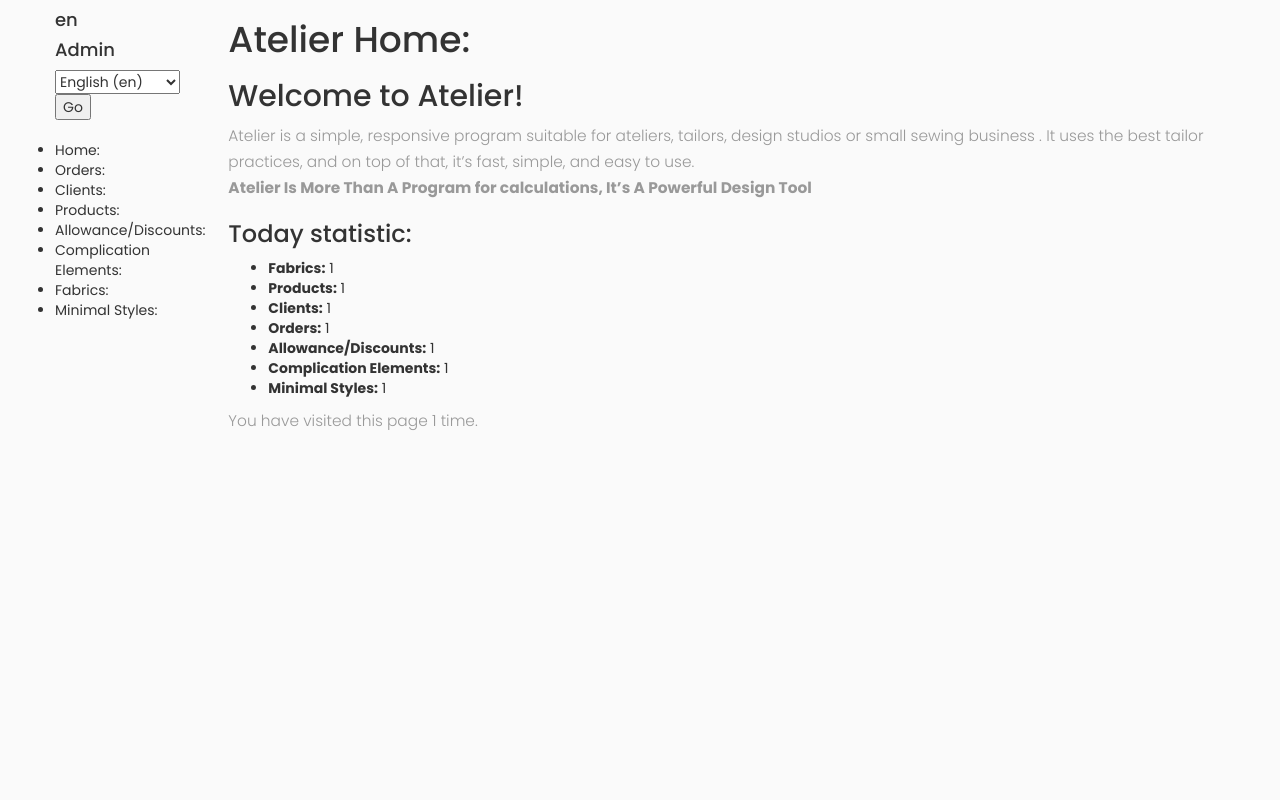
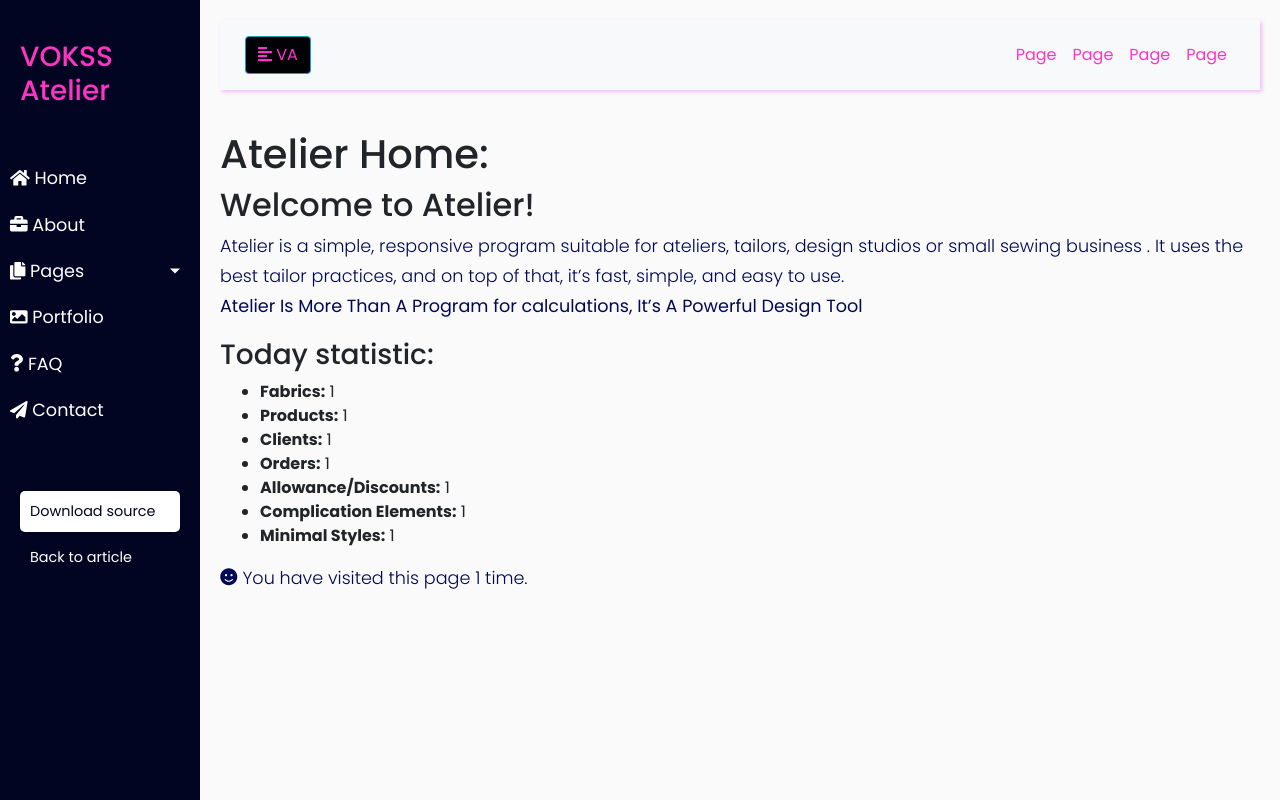
Before and after one commit to Vitamal/vokss, a Django app: template atelier/templates/atelier/index.html in a window 1280 px wide. Run offline with Django 3.2, Linux system fonts and the light colour scheme; the template is opened without the code that fills it: most values are stand-ins (such as "Sample title", 1, 10 or a date in 2020); some libraries are stand-ins or nearby versions.

Commit message:
also one work time with html :)

```diff
--- a/atelier/static/atelier/style.css
+++ b/atelier/static/atelier/style.css
@@ -1,8 +1,8 @@
 /*
     DEMO STYLE
 */
+@import "https://fonts.googleapis.com/css?family=Poppins:300,400,500,600,700";
 
-@import "https://fonts.googleapis.com/css?family=Poppins:300,400,500,600,700";
 body {
     font-family: 'Poppins', sans-serif;
     background: #fafafa;
@@ -13,7 +13,7 @@ p {
     font-size: 1.1em;
     font-weight: 300;
     line-height: 1.7em;
-    color: #999;
+    color: #010854;
 }
 
 a,
@@ -23,14 +23,24 @@ a:focus {
     text-decoration: none;
     transition: all 0.3s;
 }
+.sidebar-header {
+    color: #ff34c2;
+}
+.btn{
+    color: #ff34c2;
+        background: #010205;
 
+}
 .navbar {
     padding: 15px 10px;
-    background: #fff;
+    background: #c4c2ff;
     border: none;
     border-radius: 0;
     margin-bottom: 40px;
-    box-shadow: 1px 1px 3px rgba(0, 0, 0, 0.1);
+    box-shadow: 2px 2px 4px rgba(207, 0, 237, 0.25);
+}
+.nav-link {
+    color: #ff34c2 !important;
 }
 
 .navbar-btn {
@@ -39,12 +49,12 @@ a:focus {
     border: none;
 }
 
-.line {
-    width: 100%;
-    height: 1px;
-    border-bottom: 1px dashed #ddd;
-    margin: 40px 0;
-}
+/*.line {*/
+    /*width: 100%;*/
+    /*height: 1px;*/
+    /*border-bottom: 1px dashed #010522;*/
+    /*margin: 40px 0;*/
+/*}*/
 
 i,
 span {
@@ -57,53 +67,25 @@ span {
 
 .wrapper {
     display: flex;
-    width: 100%;
     align-items: stretch;
 }
 
 #sidebar {
-    min-width: 250px;
-    max-width: 250px;
-    position: fixed;
-    top: 0;
-    left: 0;
-    height: 100vh;
-    /* top layer */
-    z-index: 999;
-    background: #7386D5;
+    /*min-width: 250px;*/
+    /*max-width: 250px;*/
+    height: 100%; /* Full-height: remove this if you want "auto" height */
+    width: 200px; /* Set the width of the sidebar */
+    background: #010522;
     color: #fff;
     transition: all 0.3s;
-}
-.overlay {
-    display: none;
-    position: fixed;
-    /* full screen */
-    width: 100vw;
-    height: 100vh;
-    /* transparent black */
-    background: rgba(0, 0, 0, 0.7);
-    /* middle layer, i.e. appears below the sidebar */
-    z-index: 998;
-    opacity: 0;
-    /* animate the transition */
-    transition: all 0.5s ease-in-out;
-}
-/* display .overlay when it has the .active class */
-/*.overlay.active {*/
-    /*display: block;*/
-    /*opacity: 1;*/
-/*}*/
-
-#dismiss {
-    width: 35px;
-    height: 35px;
-    position: absolute;
-    /* top right corner of the sidebar */
-    top: 10px;
-    right: 10px;
+    position: fixed; /* Fixed Sidebar (stay in place on scroll) */
+    z-index: 1; /* Stay on top */
+    top: 0; /* Stay at the top */
+    left: 0;
+    overflow-x: hidden; /* Disable horizontal scroll */
+    padding-top: 20px;
 }
 
-/* Shrinking the sidebar from 250px to 80px and center aligning its content*/
 #sidebar.active {
     min-width: 80px;
     max-width: 80px;
@@ -151,7 +133,7 @@ span {
 
 #sidebar .sidebar-header {
     padding: 20px;
-    background: #6d7fcc;
+    background: #010522;
 }
 
 #sidebar .sidebar-header strong {
@@ -161,7 +143,7 @@ span {
 
 #sidebar ul.components {
     padding: 20px 0;
-    border-bottom: 1px solid #47748b;
+    border-bottom: 1px solid #010522;
 }
 
 #sidebar ul li a {
@@ -170,19 +152,20 @@ span {
     display: block;
 }
 
+/* When you mouse over the navigation links, change their color */
 #sidebar ul li a:hover {
-    color: #7386D5;
-    background: #fff;
+    color: #010205;
+    background: #ff34c2;
 }
 
 #sidebar ul li a i {
     margin-right: 10px;
 }
 
-#sidebar ul li.active>a,
+#sidebar ul li.active > a,
 a[aria-expanded="true"] {
     color: #fff;
-    background: #6d7fcc;
+    background: #010522;
 }
 
 a[data-toggle="collapse"] {
@@ -200,7 +183,7 @@ a[data-toggle="collapse"] {
 ul ul a {
     font-size: 0.9em !important;
     padding-left: 30px !important;
-    background: #6d7fcc;
+    background: #010522;
 }
 
 ul.CTAs {
@@ -217,12 +200,12 @@ ul.CTAs a {
 
 a.download {
     background: #fff;
-    color: #7386D5;
+    color: #010522;
 }
 
 a.article,
 a.article:hover {
-    background: #6d7fcc !important;
+    background: #010522 !important;
     color: #fff !important;
 }
 
@@ -231,6 +214,15 @@ a.article:hover {
 ----------------------------------------------------- */
 
 #content {
+    margin-left: 200px; /* Same as the width of the sidebar */
+    width: 100%;
+    padding: 20px;
+    min-height: 100vh;
+    transition: all 0.3s;
+}
+
+#content.active {
+    margin-left: 80px; /* Same as the width of the sidebar */
     width: 100%;
     padding: 20px;
     min-height: 100vh;
@@ -248,6 +240,16 @@ a.article:hover {
         text-align: center;
         margin-left: -80px !important;
     }
+
+    #content {
+        margin-left: 0px; /* Same as the width of the sidebar */
+        transition: all 0.3s;
+        width: 100%;
+        padding: 20px;
+        min-height: 100vh;
+
+    }
+
     .dropdown-toggle::after {
         top: auto;
         bottom: 10px;
@@ -256,35 +258,45 @@ a.article:hover {
         -ms-transform: translateX(50%);
         transform: translateX(50%);
     }
+
     #sidebar.active {
         margin-left: 0 !important;
     }
+
     #sidebar .sidebar-header h3,
     #sidebar .CTAs {
         display: none;
     }
+
     #sidebar .sidebar-header strong {
         display: block;
     }
+
     #sidebar ul li a {
         padding: 20px 10px;
     }
+
     #sidebar ul li a span {
         font-size: 0.85em;
     }
+
     #sidebar ul li a i {
         margin-right: 0;
         display: block;
     }
+
     #sidebar ul ul a {
         padding: 10px !important;
     }
+
     #sidebar ul li a i {
         font-size: 1.3em;
     }
+
     #sidebar {
         margin-left: 0;
     }
+
     #sidebarCollapse span {
         display: none;
     }
--- a/atelier/templates/atelier/index.html
+++ b/atelier/templates/atelier/index.html
@@ -1,4 +1,4 @@
-{% extends 'atelier/generic_new.html' %}
+{% extends 'atelier/template.html' %}
 {% load i18n %}
 {% block content %}
     <h1>{% trans 'Atelier Home:' %}</h1>
@@ -17,5 +17,5 @@
         <li><strong>{% trans 'Complication Elements' %}:</strong> {{ num_complication_element }}</li>
         <li><strong>{% trans 'Minimal Styles' %}:</strong> {{ num_minimal_style }}</li>
     </ul>
-    <p>You have visited this page {{ num_visits }}{% if num_visits == 1 %} time{% else %} times{% endif %}.</p>
+    <p><i class="fas fa-smile"></i></i>   {% trans 'You have visited this page' %} {{ num_visits }}{% if num_visits == 1 %} time{% else %} times{% endif %}.</p>
 {% endblock %}
--- /dev/null
+++ b/atelier/templates/atelier/template.html
@@ -0,0 +1,165 @@
+{% load static %}
+{% load i18n %}
+
+<!DOCTYPE html>
+<html lang="en">
+
+<head>
+    <meta charset="utf-8">
+    <meta name="viewport" content="width=device-width, initial-scale=1.0">
+    <meta http-equiv="X-UA-Compatible" content="IE=edge">
+
+    <title>Collapsible sidebar using Bootstrap 4</title>
+
+    <!-- Bootstrap CSS CDN -->
+    <link rel="stylesheet" href="https://stackpath.bootstrapcdn.com/bootstrap/4.1.0/css/bootstrap.min.css" integrity="sha384-9gVQ4dYFwwWSjIDZnLEWnxCjeSWFphJiwGPXr1jddIhOegiu1FwO5qRGvFXOdJZ4" crossorigin="anonymous">
+    <!-- Our Custom CSS -->
+    <link rel="stylesheet" href="{% static 'atelier/style.css' %}">
+
+    <!-- Font Awesome JS -->
+    <script defer src="https://use.fontawesome.com/releases/v5.0.13/js/solid.js" integrity="sha384-tzzSw1/Vo+0N5UhStP3bvwWPq+uvzCMfrN1fEFe+xBmv1C/AtVX5K0uZtmcHitFZ" crossorigin="anonymous"></script>
+    <script defer src="https://use.fontawesome.com/releases/v5.0.13/js/fontawesome.js" integrity="sha384-6OIrr52G08NpOFSZdxxz1xdNSndlD4vdcf/q2myIUVO0VsqaGHJsB0RaBE01VTOY" crossorigin="anonymous"></script>
+
+</head>
+
+<body>
+
+    <div class="wrapper">
+        <!-- Sidebar  -->
+        <nav id="sidebar">
+            <div class="sidebar-header">
+                <h3>VOKSS Atelier</h3>
+                <strong>VA</strong>
+            </div>
+
+            <ul class="list-unstyled components">
+                <li>
+                    <a href="{% url 'atelier:index' %}">
+                        <i class="fas fa-home"></i>
+                        {% trans 'Home' %}
+                    </a>
+                </li>
+                </li>
+                <li>
+                    <a href="#">
+                        <i class="fas fa-briefcase"></i>
+                        About
+                    </a>
+                    <a href="#pageSubmenu" data-toggle="collapse" aria-expanded="false" class="dropdown-toggle">
+                        <i class="fas fa-copy"></i>
+                        Pages
+                    </a>
+                    <ul class="collapse list-unstyled" id="pageSubmenu">
+                        <li>
+                            <a href="#">Page 1</a>
+                        </li>
+                        <li>
+                            <a href="#">Page 2</a>
+                        </li>
+                        <li>
+                            <a href="#">Page 3</a>
+                        </li>
+                    </ul>
+                </li>
+                <li>
+                    <a href="#">
+                        <i class="fas fa-image"></i>
+                        Portfolio
+                    </a>
+                </li>
+                <li>
+                    <a href="#">
+                        <i class="fas fa-question"></i>
+                        FAQ
+                    </a>
+                </li>
+                <li>
+                    <a href="#">
+                        <i class="fas fa-paper-plane"></i>
+                        Contact
+                    </a>
+                </li>
+            </ul>
+
+            <ul class="list-unstyled CTAs">
+                <li>
+                    <a href="https://bootstrapious.com/tutorial/files/sidebar.zip" class="download">Download source</a>
+                </li>
+                <li>
+                    <a href="https://bootstrapious.com/p/bootstrap-sidebar" class="article">Back to article</a>
+                </li>
+            </ul>
+        </nav>
+
+        <!-- Page Content  -->
+        <div id="content">
+
+            <nav class="navbar navbar-expand-lg navbar-light bg-light">
+                <div class="container-fluid">
+
+                    <button type="button" id="sidebarCollapse" class="btn btn-info">
+                        <i class="fas fa-align-left"></i>
+                        <span>VA</span>
+                    </button>
+                    <button class="btn btn-dark d-inline-block d-lg-none ml-auto" type="button" data-toggle="collapse" data-target="#navbarSupportedContent" aria-controls="navbarSupportedContent" aria-expanded="false" aria-label="Toggle navigation">
+                        <i class="fas fa-align-justify"></i>
+                    </button>
+
+                    <div class="collapse navbar-collapse" id="navbarSupportedContent">
+                        <ul class="nav navbar-nav ml-auto">
+                            <li class="nav-item active">
+                                <a class="nav-link" href="#">Page</a>
+                            </li>
+                            <li class="nav-item">
+                                <a class="nav-link" href="#">Page</a>
+                            </li>
+                            <li class="nav-item">
+                                <a class="nav-link" href="#">Page</a>
+                            </li>
+                            <li class="nav-item">
+                                <a class="nav-link" href="#">Page</a>
+                            </li>
+                        </ul>
+                    </div>
+                </div>
+            </nav>
+{# the block of content#}
+            {% block content %}{% endblock %}
+            {% block pagination %}
+                {% if is_paginated %}
+                    <div class="pagination">
+              <span class="page-links">
+                   {% if page_obj.has_previous %}
+                       <a href="{{ request.path }}?page={{ page_obj.previous_page_number }}">previous</a>
+                   {% endif %}
+                  <span class="page-current">
+                      Page {{ page_obj.number }} of {{ page_obj.paginator.num_pages }}.
+                  </span>
+                  {% if page_obj.has_next %}
+                      <a href="{{ request.path }}?page={{ page_obj.next_page_number }}">next</a>
+                  {% endif %}
+              </span>
+                    </div>
+                {% endif %}
+            {% endblock %}
+        </div>
+    </div>
+
+    <!-- jQuery CDN - Slim version (=without AJAX) -->
+    <script src="https://code.jquery.com/jquery-3.3.1.slim.min.js" integrity="sha384-q8i/X+965DzO0rT7abK41JStQIAqVgRVzpbzo5smXKp4YfRvH+8abtTE1Pi6jizo" crossorigin="anonymous"></script>
+    <!-- Popper.JS -->
+    <script src="https://cdnjs.cloudflare.com/ajax/libs/popper.js/1.14.0/umd/popper.min.js" integrity="sha384-cs/chFZiN24E4KMATLdqdvsezGxaGsi4hLGOzlXwp5UZB1LY//20VyM2taTB4QvJ" crossorigin="anonymous"></script>
+    <!-- Bootstrap JS -->
+    <script src="https://stackpath.bootstrapcdn.com/bootstrap/4.1.0/js/bootstrap.min.js" integrity="sha384-uefMccjFJAIv6A+rW+L4AHf99KvxDjWSu1z9VI8SKNVmz4sk7buKt/6v9KI65qnm" crossorigin="anonymous"></script>
+
+    <script type="text/javascript">
+        $(document).ready(function () {
+            $('#sidebarCollapse').on('click', function () {
+                $('#sidebar').toggleClass('active');
+                $('#content').toggleClass('active');
+            });
+        });
+    </script>
+</body>
+
+</html>
--- a/atelier/views/index.py
+++ b/atelier/views/index.py
@@ -19,7 +19,7 @@ def index(request):
     num_visits = request.session.get('num_visits', 0)
     request.session['num_visits'] = num_visits+1
 
-    return render(request, 'atelier/generic.html', context={'num_fabrics': num_fabrics, 'num_products': num_products,
+    return render(request, 'atelier/index.html', context={'num_fabrics': num_fabrics, 'num_products': num_products,
                                                           'num_clients': num_clients, 'num_orders': num_orders,
                                                           'num_allowance_discount': num_allowance_discount,
                                                           'num_complication_element': num_complication_element,
```
